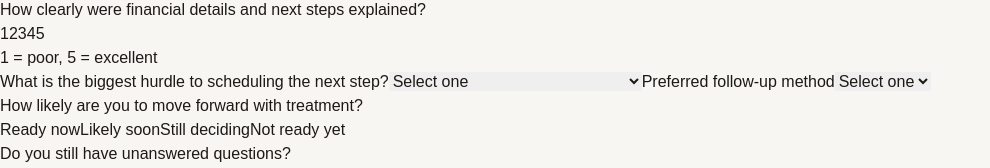
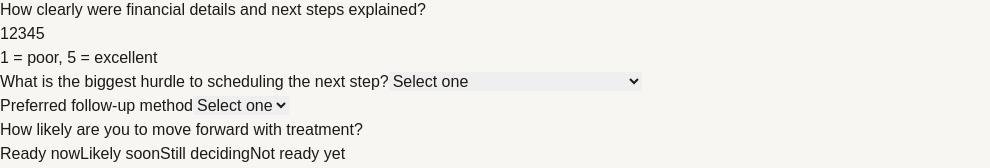
Before and after one commit to hldental/Post-Consult-Survey, a Next.js app: page / in a window 1280 px wide. Shown: the part 914-1082 px from the top of the page, without its empty margins (0-990 px from the left). Built offline with nearby package versions, Linux system fonts and the light colour scheme.

Commit message:
Update index.js

```diff
--- a/pages/index.js
+++ b/pages/index.js
@@ -256,7 +256,7 @@ export default function Home() {
               </div>
             </div>
           ) : (
-            <div className="grid gap-8 lg:grid-cols-[1.1fr_0.9fr]">
+            <div className="grid gap-10 lg:grid-cols-[1fr_0.85fr]">
               <div>
                 <p className="text-sm font-semibold uppercase tracking-[0.2em] text-orange-600">Post-consultation survey</p>
                 <h2 className="mt-3 text-3xl font-bold tracking-tight sm:text-4xl">Tell us about your experience</h2>
@@ -264,7 +264,7 @@ export default function Home() {
                   This short form is designed to capture how the experience felt and how our team can better support you after your consultation.
                 </p>
 
-                <form onSubmit={handleSubmit} className="mt-8 space-y-5">
+                <form onSubmit={handleSubmit} className="mt-8 space-y-6">
                   <div className="grid gap-4 sm:grid-cols-2">
                     <TextField label="First name" name="firstName" value={formData.firstName} onChange={updateField} required />
                     <TextField label="Last name" name="lastName" value={formData.lastName} onChange={updateField} required />
@@ -402,14 +402,20 @@ function TextField({ label, name, value, onChange, type = "text", placeholder =
 
 function SelectField({ label, name, value, onChange, options, required = false }) {
   return (
-    <label className="rounded-[1.5rem] border border-stone-200 bg-white p-6 shadow-sm">
-      <span className="text-base font-semibold tracking-tight text-stone-900">{label}</span>
+    <div className="rounded-[1.75rem] border border-stone-200 bg-white p-6 shadow-sm">
+      <label
+        htmlFor={name}
+        className="block text-base font-semibold tracking-tight text-stone-900"
+      >
+        {label}
+      </label>
       <select
+        id={name}
         name={name}
         value={value}
         required={required}
         onChange={(e) => onChange(name, e.target.value)}
-        className="mt-4 w-full rounded-2xl border border-stone-300 bg-white px-4 py-3 text-sm text-stone-700 outline-none transition focus:border-orange-400"
+        className="mt-4 block w-full rounded-2xl border border-stone-300 bg-white px-4 py-4 text-base text-stone-700 outline-none transition focus:border-orange-400"
       >
         <option value="">Select one</option>
         {options.map((option) => (
@@ -418,7 +424,7 @@ function SelectField({ label, name, value, onChange, options, required = false }
           </option>
         ))}
       </select>
-    </label>
+    </div>
   );
 }
 
```
